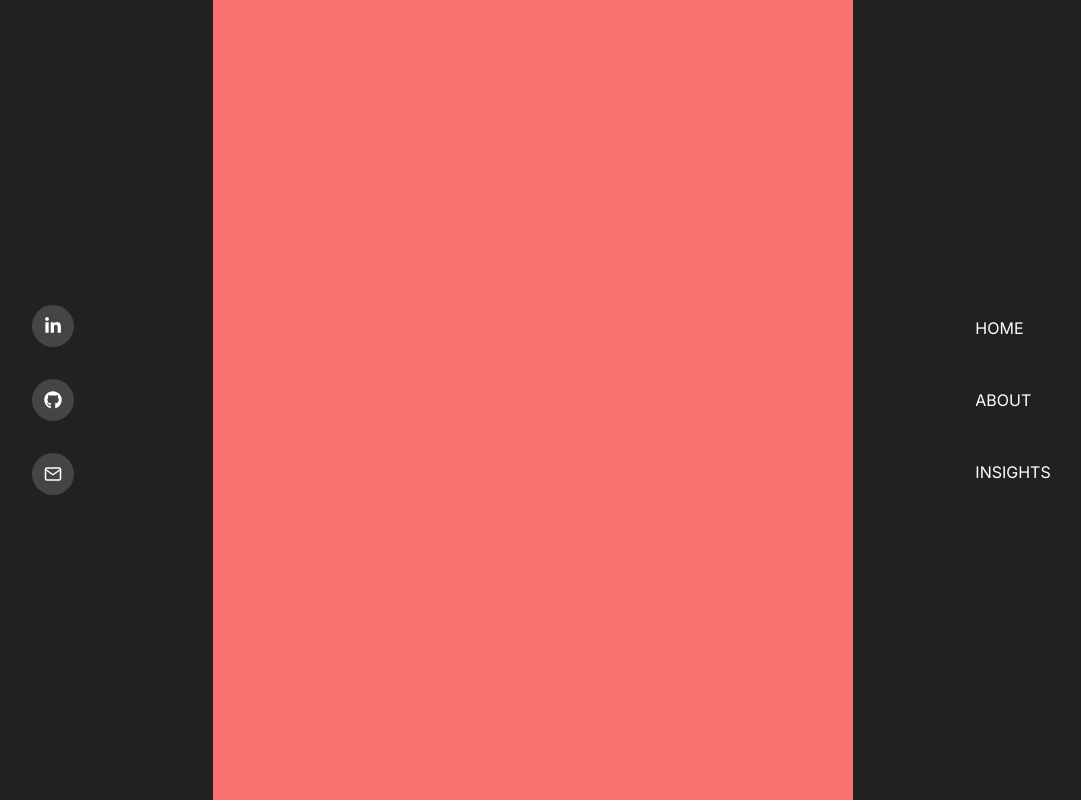
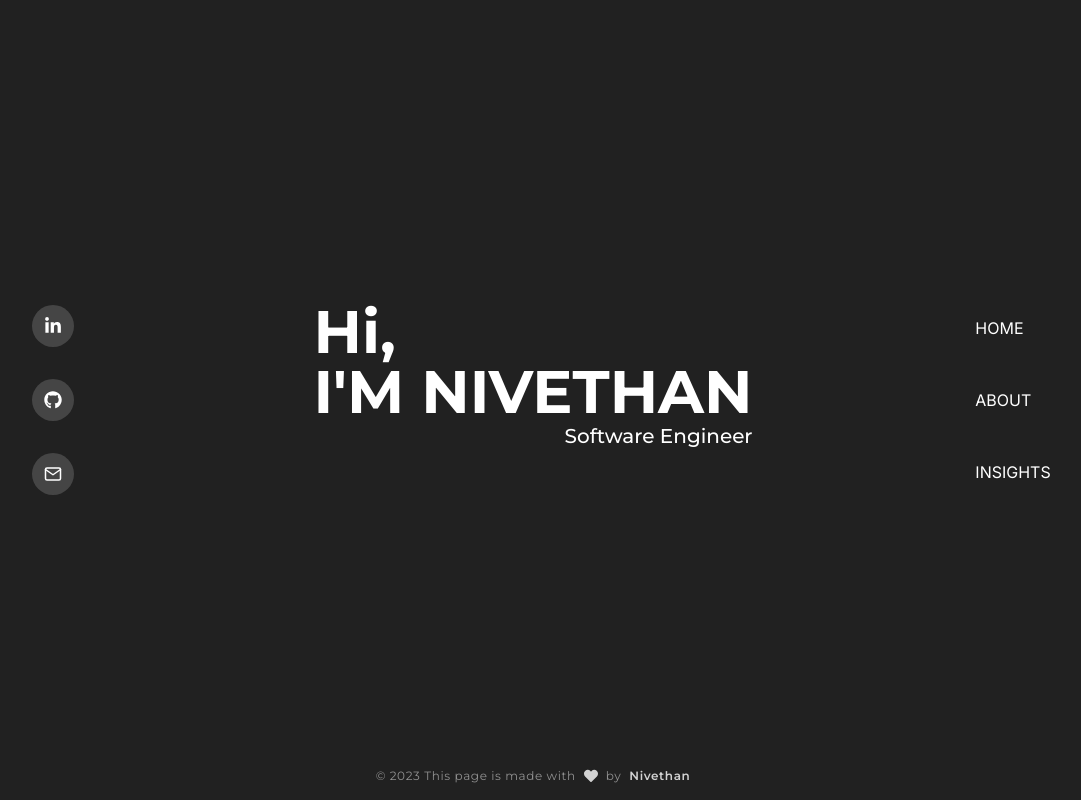
Before and after one commit to Nivethan-Ar/minimal-blog, a Next.js app: page / in a window 1280 px wide. Shown: the whole page, without its empty margins (107-1188 px from the left). Built offline with nearby package versions, Linux system fonts and the light colour scheme.

Commit message:
feat: add home page

```diff
--- a/pages/index.tsx
+++ b/pages/index.tsx
@@ -2,6 +2,7 @@ import Head from 'next/head';
 import Navigation from '../components/common/navigation';
 import SocialLinks from '../components/common/social-links';
 import AppLayout from '../components/layouts/AppLayout';
+import { FaHeart } from 'react-icons/fa';
 
 export default function Home() {
   return (
@@ -13,8 +14,26 @@ export default function Home() {
         <link rel='icon' href='/favicon.ico' />
       </Head>
 
-      <AppLayout className='flex bg-red-400'>
-        <div></div>
+      <AppLayout className='font-lex !py-0 flex flex-col gap-y- justify-center items-stretch bg-red- h-full '>
+        <div className='w-full flex flex-col justify-center items-center flex-1 bg-blue-'>
+          <h1 className='flex flex-col font-bold'>
+            <span className='text-4xl lg:text-6xl'>Hi,</span>
+            <span className='text-4xl lg:text-6xl'>
+              {' '}
+              I&apos;M
+              <span className=''> NIVETHAN </span>
+            </span>
+            <span className='text-2xl font-medium capitalize text-right lg:text-xl'>
+              software engineer
+            </span>
+          </h1>
+        </div>
+
+        <footer className='flex items-center justify-center tracking-wider gap-x-2 py-4 text-xs font-main text-white/50 bg-orange-'>
+          &copy; {`${new Date().getFullYear()}`} This page is made with
+          <FaHeart className='animate- text-sm text-white/80' /> by
+          <span className='text-white/80 font-semibold'>Nivethan</span>
+        </footer>
       </AppLayout>
     </>
   );
```
